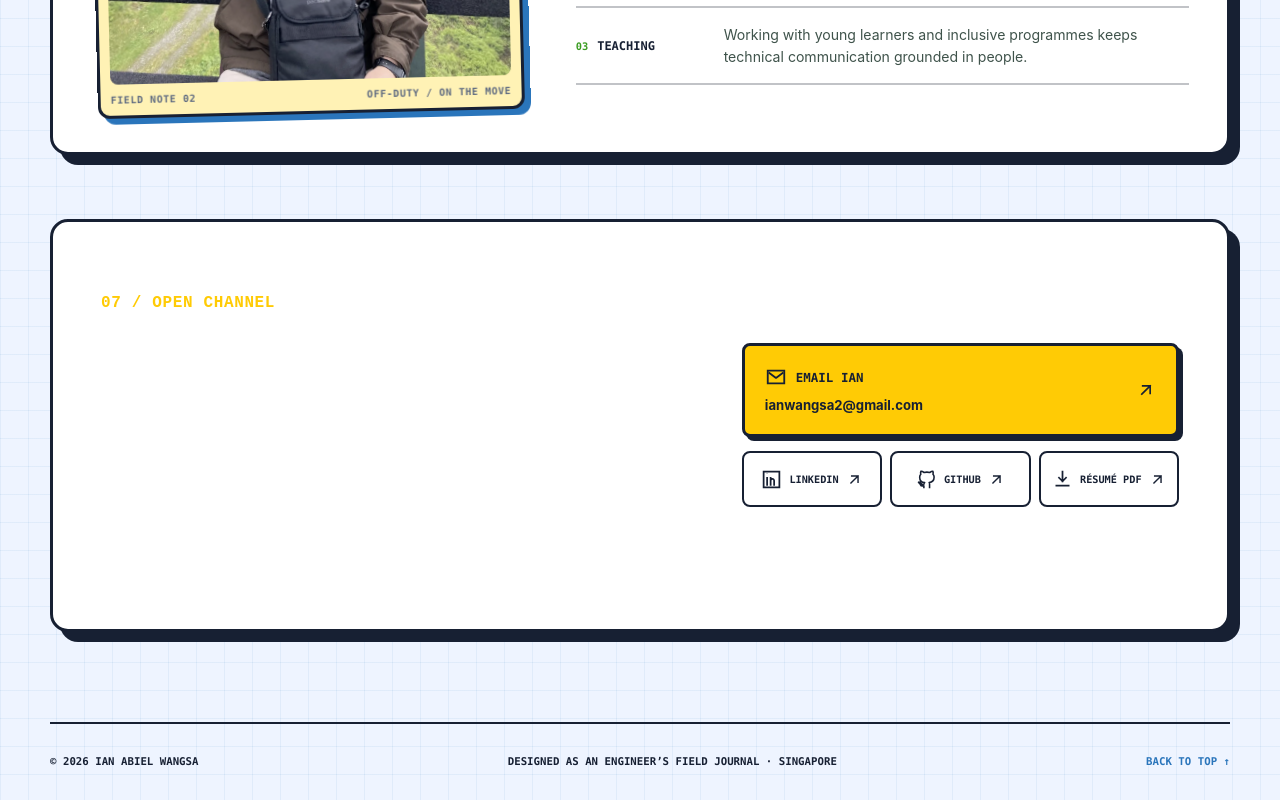
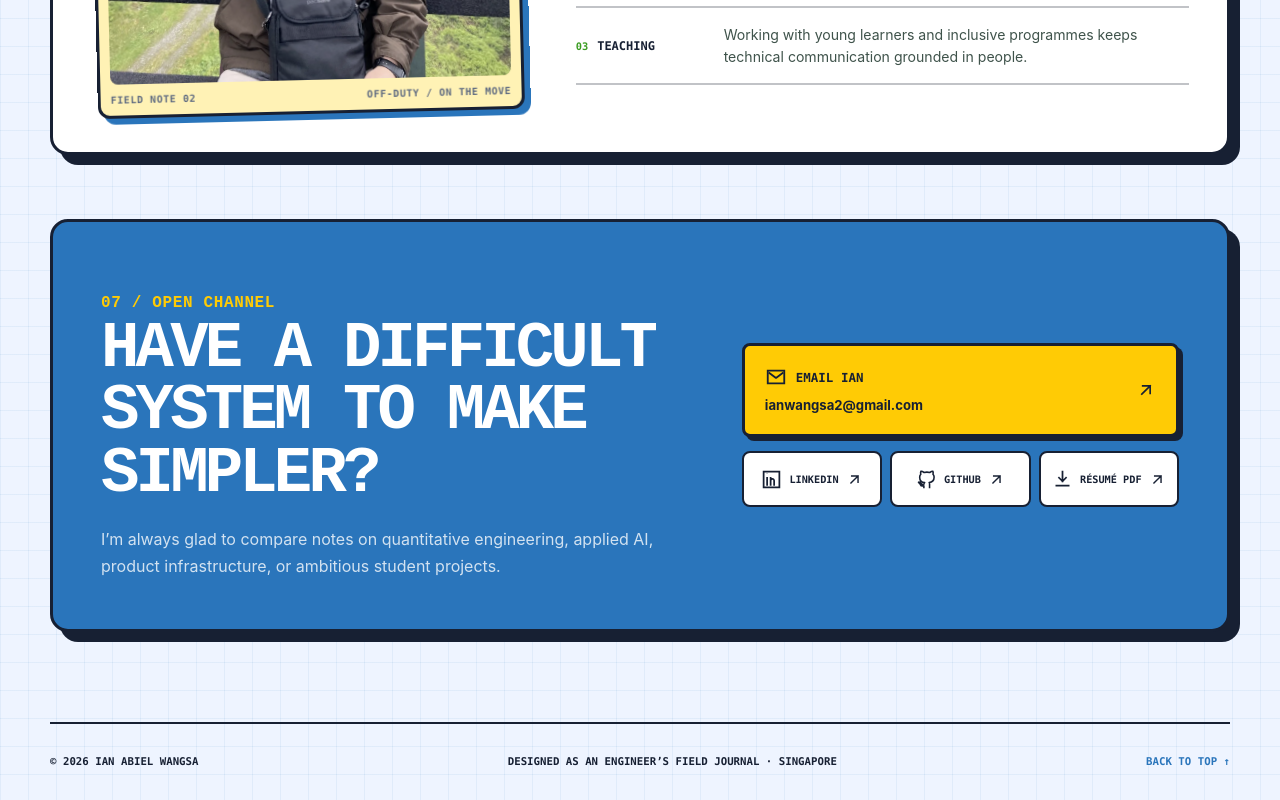
Before and after one commit to Manutd1234/Personal-Website, a React (Vite) app: page / in a window 1280 px wide. Shown: the part 8886-9686 px from the top of the page. Built offline with nearby package versions, Linux system fonts and the light colour scheme.

Commit message:
Restore readable contact panel
Keep the contact card on the cobalt surface so its white heading and supporting copy remain visible.

```diff
--- a/src/styles.css
+++ b/src/styles.css
@@ -2493,3 +2493,9 @@ body::before {
     padding: 18px;
   }
 }
+
+/* Keep the contact panel readable against its light card neighbors. */
+.contact-card {
+  color: #fff;
+  background: var(--cobalt);
+}
```
